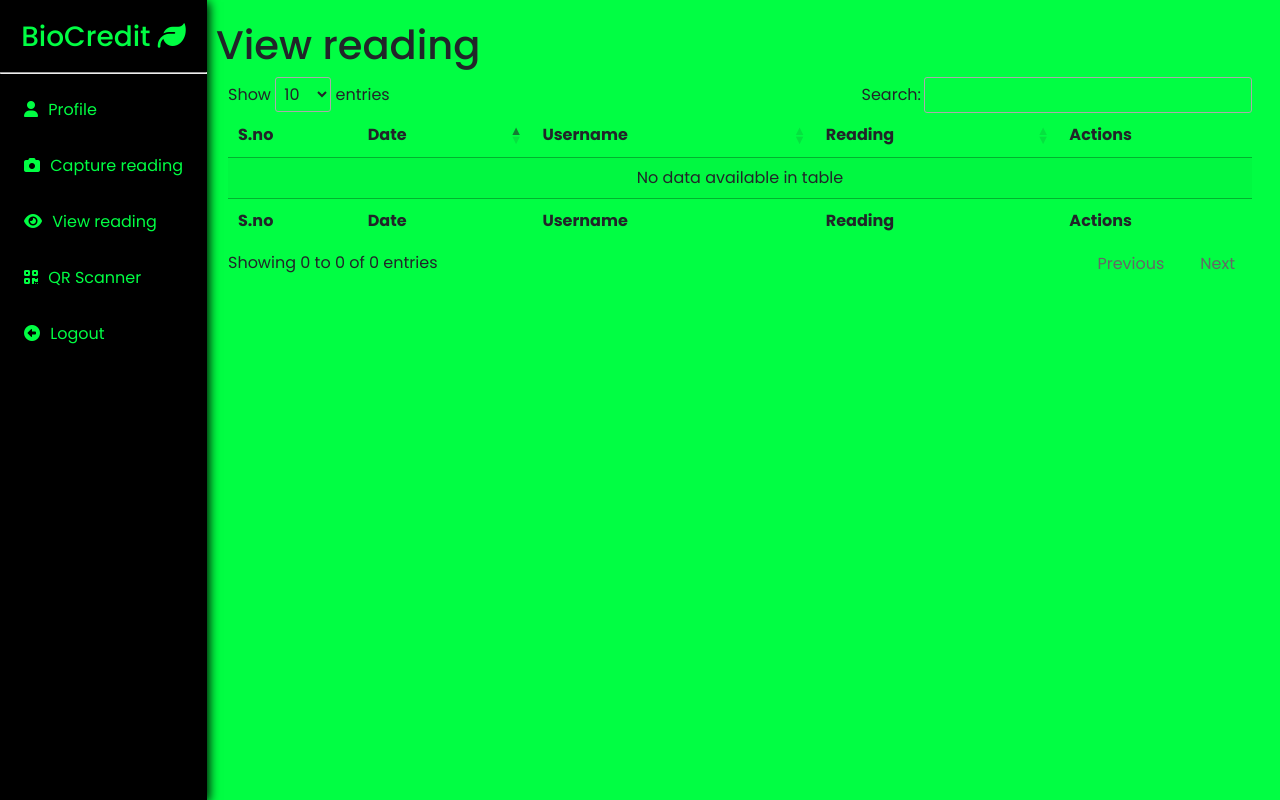
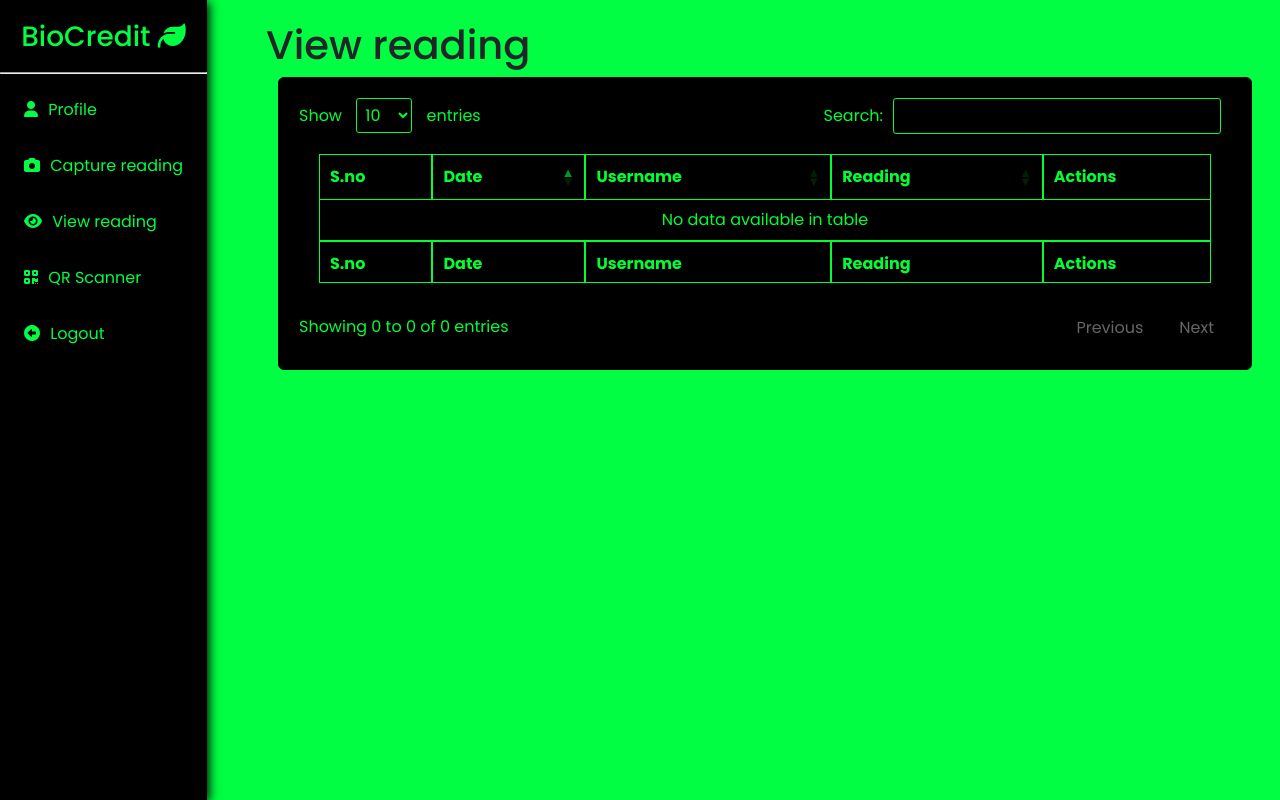
Before and after one commit to gunasantosh/BioCredit, a Flask app: page /view_readings in a window 1280 px wide. Run offline with Flask 3, Linux system fonts and the light colour scheme; the visitor is signed in with stand-in values (Sample User, id 1); data that the repository does not hold is empty; some libraries are stand-ins or nearby versions; some web fonts are replaced.

Commit message:
style the view readings in user dashboard

```diff
--- a/website/static/styles/styles.css
+++ b/website/static/styles/styles.css
@@ -425,10 +425,31 @@ b[role='presentation']{
     background: linear-gradient(200deg,#01FE43,#333333);
 }
 
-div.content {
+.content {
     background-color: #01FE43;
-    margin-left: 200px;
+    margin-left: 250px;
     padding: 1px 16px;
+}
+
+#example_wrapper{
+    border: 1px solid #000;
+    border-radius: 6px;
+    background-color: #000;
+    color: #01fe34;
+    padding: 20px;
+}
+
+#example_wrapper input, select{
+    border: 1px solid #01fe34!important;
+    margin-inline: 10px !important;
+}
+
+#example{
+    padding: 20px;
+}
+
+#example th,td{
+    border: 1px solid #01fe34;
 }
 
 .hamburger-menu{
@@ -523,6 +544,7 @@ div.content {
         height: auto;
         position: relative;
     }
+
     .sidebar a{float: left;}
     div.content{margin-left: 0;}
 
@@ -533,9 +555,11 @@ div.content {
     .menu{
         display: none;
     }
+
     .register{
         display: none;
     }
+
     .hamburger-menu{
         display: block;
     }
```
Lines whose indentation alone changed are shown as unchanged.
